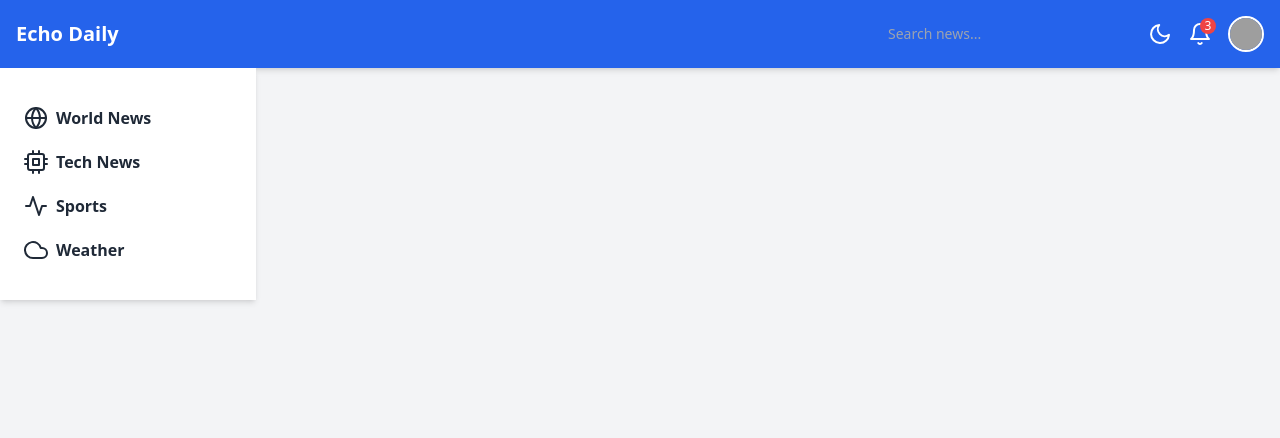
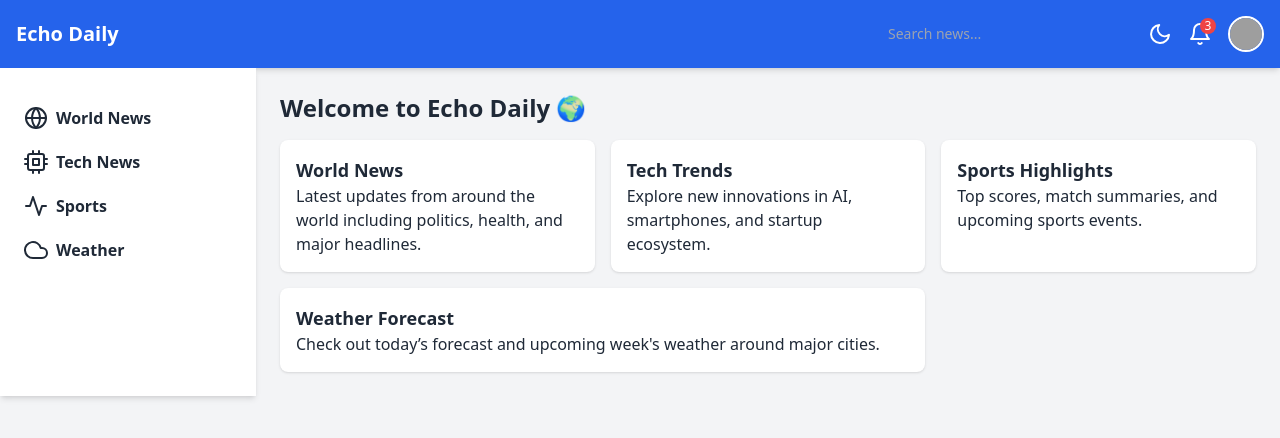
Before and after one commit to Hawaaan/Echo-daily, a website: page src/index.html in a window 1280 px wide. Drawn offline with nearby package versions, Linux system fonts and the light colour scheme; grey boxes are pictures that could not be loaded.

Commit message:
complete

```diff
--- a/src/index.html
+++ b/src/index.html
@@ -72,6 +72,29 @@
         </a>
       </nav>
     </aside>
+
+     <!-- Main Content -->
+    <main class="flex-1 p-6">
+      <h2 class="text-2xl font-semibold mb-4">Welcome to Echo Daily 🌍</h2>
+      <div class="grid grid-cols-1 md:grid-cols-2 lg:grid-cols-3 gap-4">
+        <div class="bg-white dark:bg-gray-700 rounded-lg shadow p-4">
+          <h3 class="text-lg font-bold">World News</h3>
+          <p>Latest updates from around the world including politics, health, and major headlines.</p>
+        </div>
+        <div class="bg-white dark:bg-gray-700 rounded-lg shadow p-4">
+          <h3 class="text-lg font-bold">Tech Trends</h3>
+          <p>Explore new innovations in AI, smartphones, and startup ecosystem.</p>
+        </div>
+        <div class="bg-white dark:bg-gray-700 rounded-lg shadow p-4">
+          <h3 class="text-lg font-bold">Sports Highlights</h3>
+          <p>Top scores, match summaries, and upcoming sports events.</p>
+        </div>
+        <div class="bg-white dark:bg-gray-700 rounded-lg shadow p-4 col-span-1 md:col-span-2">
+          <h3 class="text-lg font-bold">Weather Forecast</h3>
+          <p>Check out today’s forecast and upcoming week's weather around major cities.</p>
+        </div>
+      </div>
+    </main>
 </body>
 <!-- JavaScript -->
   <script>
```
